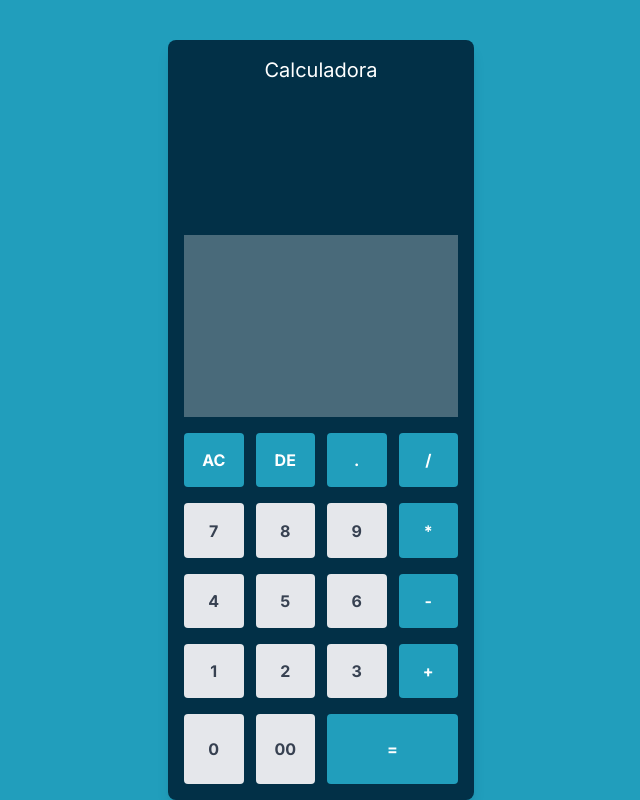
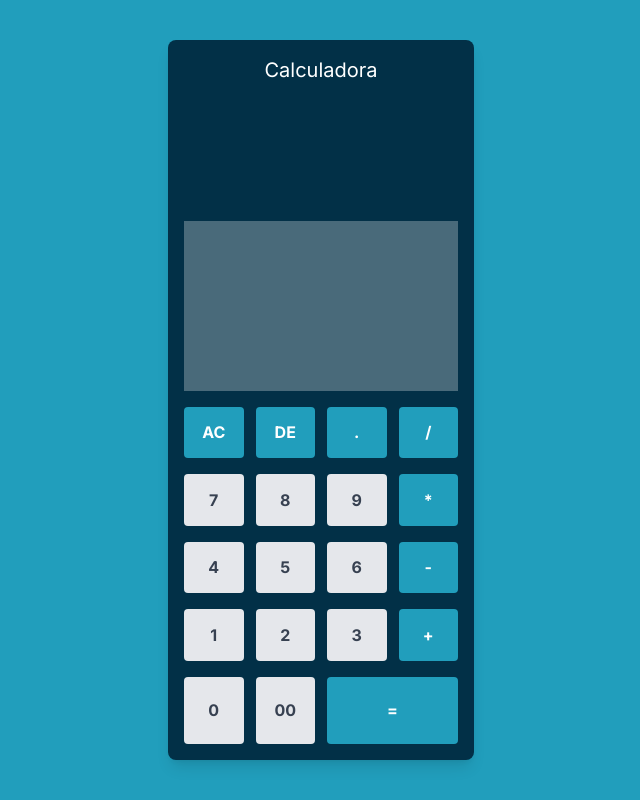
Before and after one commit to akdm77/calculator, a Next.js app: page / in a window 1280 px wide. Shown: the whole page, without its empty margins (319-959 px from the left). Built offline with nearby package versions, Linux system fonts and the light colour scheme.

Commit message:
fourth commited

```diff
--- a/src/app/page.tsx
+++ b/src/app/page.tsx
@@ -30,8 +30,8 @@ export default function Home() {
 
 
   return (
-    <main className="flex h-screen bg-[#219ebc]">
-      <div className="container grid min-w-min max-w-5xl xl:size-auto lg:size-auto md:size-auto sm:size-full bg-[#023047] h-2/3 w-6/12 mx-auto mt-10 p-4 rounded-lg shadow-lg">
+    <main className="container flex h-screen w-screen bg-[#219ebc]">
+      <div className="container grid min-w-min max-w-5xl lg:size-auto md:size-auto  bg-[#023047]  mx-auto mb-10 mt-10 p-4 rounded-lg shadow-lg">
        <h1 className="text-center text-white text-xl" >Calculadora</h1>
        <input className="w-full text-right border-white py-1 px-5 text-2x1 text-white" type="text" value={display}  disabled/>
        <div className="grid grid-cols-4 gap-y-4 gap-x-3 mt-4">
```
